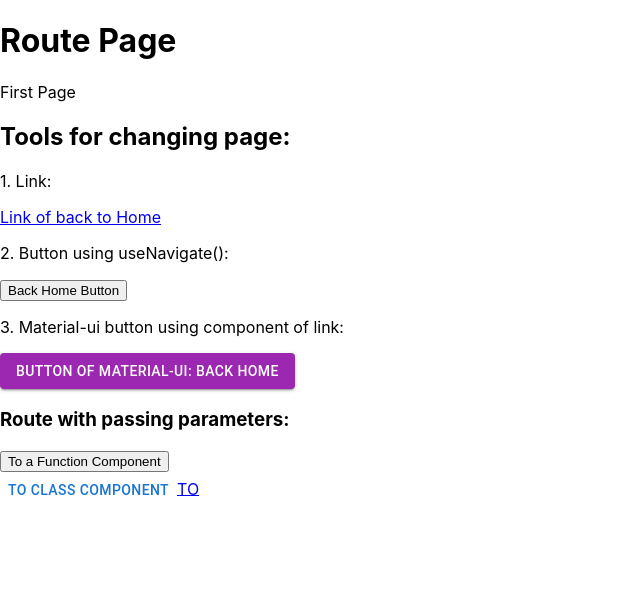
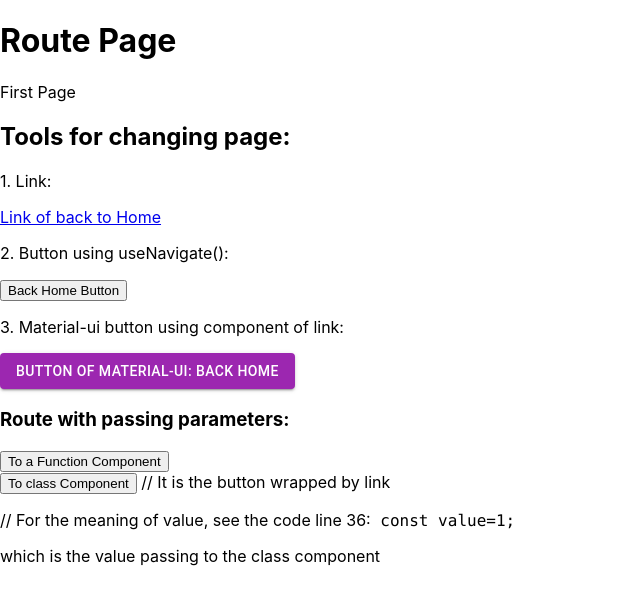
Before and after one commit to alexkkm/react-yarn, a React (Create React App) app: page /route in a window 1280 px wide. Shown: the top 604 px of the page, without its empty margins (0-640 px from the left). Built offline with nearby package versions, Linux system fonts and the light colour scheme.

Commit message:
finished routeToClass

```diff
--- a/src/index.jsx
+++ b/src/index.jsx
@@ -13,18 +13,19 @@ const root = ReactDOM.createRoot(document.getElementById('root'));
 root.render(
   <BrowserRouter basename={process.env.PUBLIC_URL}>
     <Routes>
-      <Route path="/" Component={App} />
-      <Route path="/undefined" Component={App} />
-      <Route path="/index" Component={App} />
-      <Route path="/home" Component={App} />
-      <Route path="/route" Component={RoutePage} />
-      <Route path="/component" Component={ComponentPage} />
-      <Route path='/routeToFunction' Component={RouteToFunction} />
-      <Route path='/routeToClass' Component={RouteToClass} />
+      <Route path="/" element={<App/>} />
+      <Route path="/undefined" element={<App/>} />
+      <Route path="/index" Component={<App/>} />
+      <Route path="/home" element={<App/>} />
+      <Route path="/route" element={<RoutePage/>} />
+      <Route path="/component" element={<ComponentPage/>} />
+      <Route path='/routeToFunction' element={<RouteToFunction/>} />
+      <Route path='/routeToClass/:id' element={<RouteToClass />} />
     </Routes>
   </BrowserRouter>
 );
 
-//! Important Notes
-//! use Component instead of element in Route tag
-//! in Component field, dont use tag, use Component directly instead
+//* Important Notes
+//! use Component instead of element in Route tag (this is not true, v6 can use element)
+//! in Component field, dont use tag, use Component directly instead (use tag in the field of element)
+//* in line 23: path='/routeToClass/:id', the id is the parameter passing to the RouteToClass
--- a/src/route/route.jsx
+++ b/src/route/route.jsx
@@ -33,6 +33,8 @@ function MyComponent() {
 
 export default class RoutePage extends Component {
   render() {
+    const value=1;  //value passing to the routeToClass Page
+
     return (
       <div className="routePage">
         <h1>Route Page</h1>
@@ -51,8 +53,11 @@ export default class RoutePage extends Component {
         </Button>
         <h3>Route with passing parameters:</h3>
         <NavigationButton url="../routeToFunction" title="To a Function Component" data={"Message passed from RoutePage"} />
-        <Link to={{ pathname: '../routeToClass', query: { myParams: "Message sent by route page" } }}><Button onClick={()=>{}}>To class Component</Button></Link>
-        <Link to={{ pathname: '../routeToClass', query: { myParams: "Message sent by route page" } }}>TO</Link>
+        <Link to={{ pathname: `../routeToClass/${value}`}}><button onClick={()=>{}}>To class Component</button></Link>  // It is the button wrapped by link
+        <p></p>
+        // For the meaning of value, see the code line 36:
+        <code> const value=1;</code>
+        <p>which is the value passing to the class component</p>
       </div>
     );
   }
--- a/src/route/routeToClass.jsx
+++ b/src/route/routeToClass.jsx
@@ -1,22 +1,25 @@
 import React from 'react';
-import { useLocation } from 'react-router-dom';
+import withRouter from './withRouter';  // Tools for perfroming route with parameters
+import { Link } from 'react-router-dom';
 
-export default class RouteToClass extends React.Component {
+class RouteToClass extends React.Component {
     constructor(props){
         super(props);
         this.state = {
-        myParams: props.myParams,
+        id: this.props.params.id,
       };
     }
     render(){
-        console.log("e: "+this.state.myParams);
+        console.log("e: "+this.state.id);
         return (
             <div>
-                <h2>This is Second page</h2>
-                <p>{this.state.myParams}</p>
+                <Link to={{ pathname: '../route'}}><button>Back</button></Link>
+                <h2>This is a page of Class Component</h2>
+                <p>Value passing from Route Page:</p>
+                <p>id:{this.state.id}</p>
             </div>
         );
     }
+}
 
-
-}
+export default withRouter(RouteToClass);
--- a/src/route/routeToFunction.jsx
+++ b/src/route/routeToFunction.jsx
@@ -1,10 +1,12 @@
 import React from 'react';
 import { useLocation } from 'react-router-dom';
+import { Link } from 'react-router-dom';
 
 export default function RouteToFunction() {
     const location = useLocation();
     return (
         <div>
+            <Link to={{ pathname: '../route'}}><button>Back</button></Link>
             <h2>This is a page of Function Component</h2>
             <p>{location.state.data}</p>
         </div>
--- /dev/null
+++ b/src/route/withRouter.jsx
@@ -0,0 +1,22 @@
+import React from 'react';
+import { useParams } from 'react-router-dom';
+
+const withRouter = WrappedComponent => props => {
+    const params = useParams();
+
+    return (
+        <WrappedComponent
+            {...props}
+            params={params}
+        />
+    );
+};
+
+export default withRouter;
+
+/*
+    * 這段程式碼是使用 React 模組，在其中引入了 `useParams` 函式從 `react-router-dom` 模組中。
+    * 這段程式碼定義了一個名稱為 `withRouter` 的函式，其接受一個被包裝的元件 `WrappedComponent`，並回傳另一個函式，
+    * 這個函式接受 `props` 參數，並呼叫 `useParams` 函式取得目前頁面的網址參數，最後回傳一個包含 `params` 物件於 `WrappedComponent` 的元件。
+    * 整體來說，這個 `withRouter` 函式用於將網址參數傳遞給被包裝的元件。
+*/
```
Also changed, not shown: public/manifest.json.
